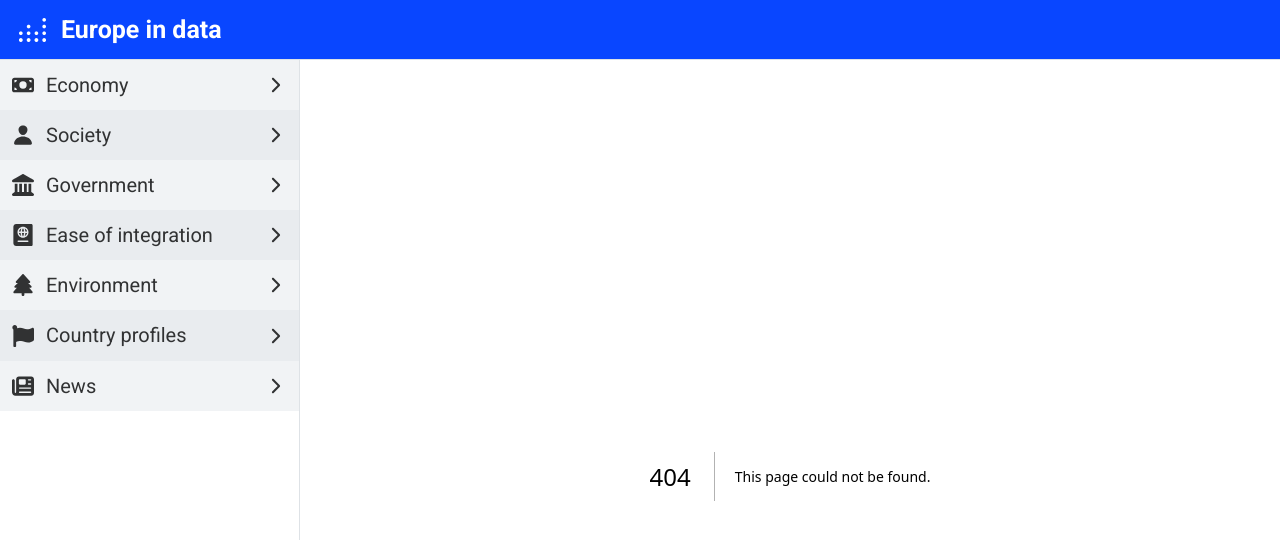
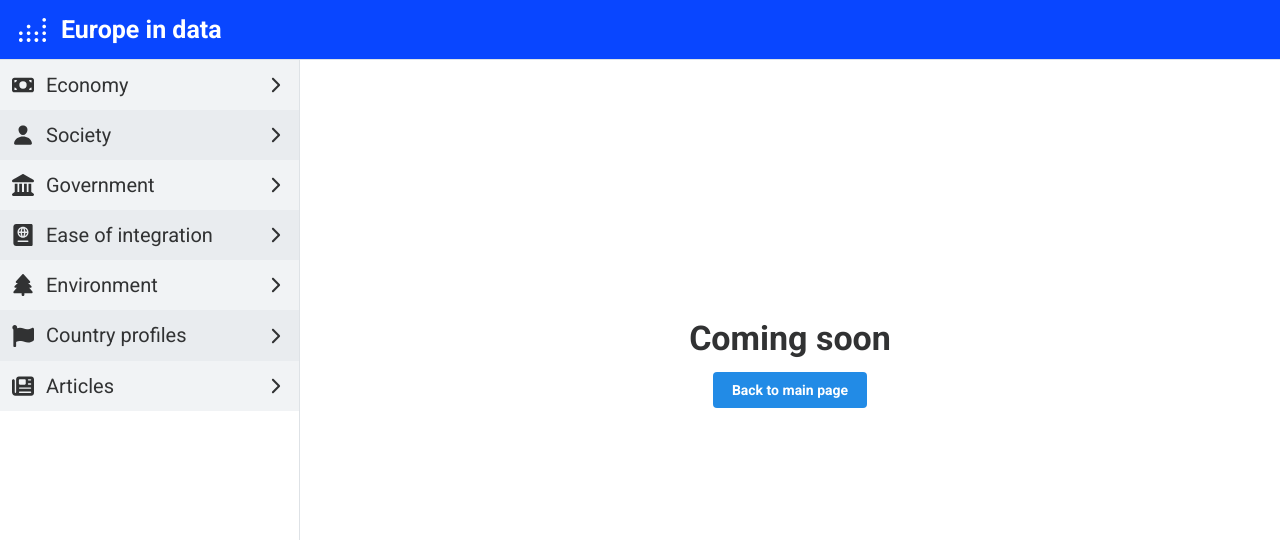
Before and after one commit to smravec/europe-in-data, a Next.js app: page /society in a window 1280 px wide. Before the commit this address had no page. Shown: the top 540 px of the page. Built offline with nearby package versions, Linux system fonts and the light colour scheme.

Commit message:
Coming soon, navlinks

```diff
--- a/app/components/app-layout.tsx
+++ b/app/components/app-layout.tsx
@@ -92,6 +92,7 @@ export default function AppLayout({ children }: { children: React.ReactNode }) {
         >
 
           <NavLink
+            href='/economy'
             variant='filled'
             active
             label="Economy"
@@ -109,6 +110,7 @@ export default function AppLayout({ children }: { children: React.ReactNode }) {
           />
 
           <NavLink
+            href='/society'
             variant='filled'
             active
             label="Society"
@@ -126,6 +128,7 @@ export default function AppLayout({ children }: { children: React.ReactNode }) {
           />
 
           <NavLink
+            href='/government'
             variant='filled'
             active
             label="Government"
@@ -143,6 +146,7 @@ export default function AppLayout({ children }: { children: React.ReactNode }) {
           />
 
           <NavLink
+            href='/ease-of-integration'
             variant='filled'
             active
             label="Ease of integration"
@@ -160,6 +164,7 @@ export default function AppLayout({ children }: { children: React.ReactNode }) {
           />
 
           <NavLink
+            href='/environment'
             variant='filled'
             active
             label="Environment"
@@ -196,9 +201,10 @@ export default function AppLayout({ children }: { children: React.ReactNode }) {
           />
 
           <NavLink
+            href='/articles'
             variant='filled'
             active
-            label="News"
+            label="Articles"
             color={theme.colors.gray[1]}
             c={"black"}
             leftSection={<FaNewspaper/>}
--- /dev/null
+++ b/app/components/coming-soon.tsx
@@ -0,0 +1,23 @@
+'use client'
+
+import { Flex, Title, Button } from "@mantine/core"
+import { useRouter} from "next/navigation"
+
+export default function ComingSoon(){
+    const router = useRouter()
+    return(
+        <Flex
+        direction={"column"}
+        align={"center"}
+        justify={"center"}
+        mt={"30vh"}>
+            <Title mb={"sm"}>
+                Coming soon
+            </Title>
+
+            <Button onClick={()=>{router.push("/")}}>
+                Back to main page
+            </Button>
+        </Flex>
+    )
+}
--- a/app/layout.tsx
+++ b/app/layout.tsx
@@ -53,7 +53,7 @@ export default function RootLayout({
 
     <link
       rel="icon"
-      href="./favicon.png"
+      href="/favicon.png"
       type="image/<generated>"
     />
 
--- /dev/null
+++ b/app/society/page.tsx
@@ -0,0 +1,8 @@
+import ComingSoon from "../components/coming-soon"
+
+
+export default function Society(){
+    return(
+        <ComingSoon/>
+    )
+}
```
Also changed, not shown: app/articles/page.tsx (added, +8 -0 lines), app/ease-of-integration/page.tsx (added, +7 -0 lines), app/economy/page.tsx (added, +9 -0 lines), app/environment/page.tsx (added, +8 -0 lines), app/government/page.tsx (added, +8 -0 lines).
